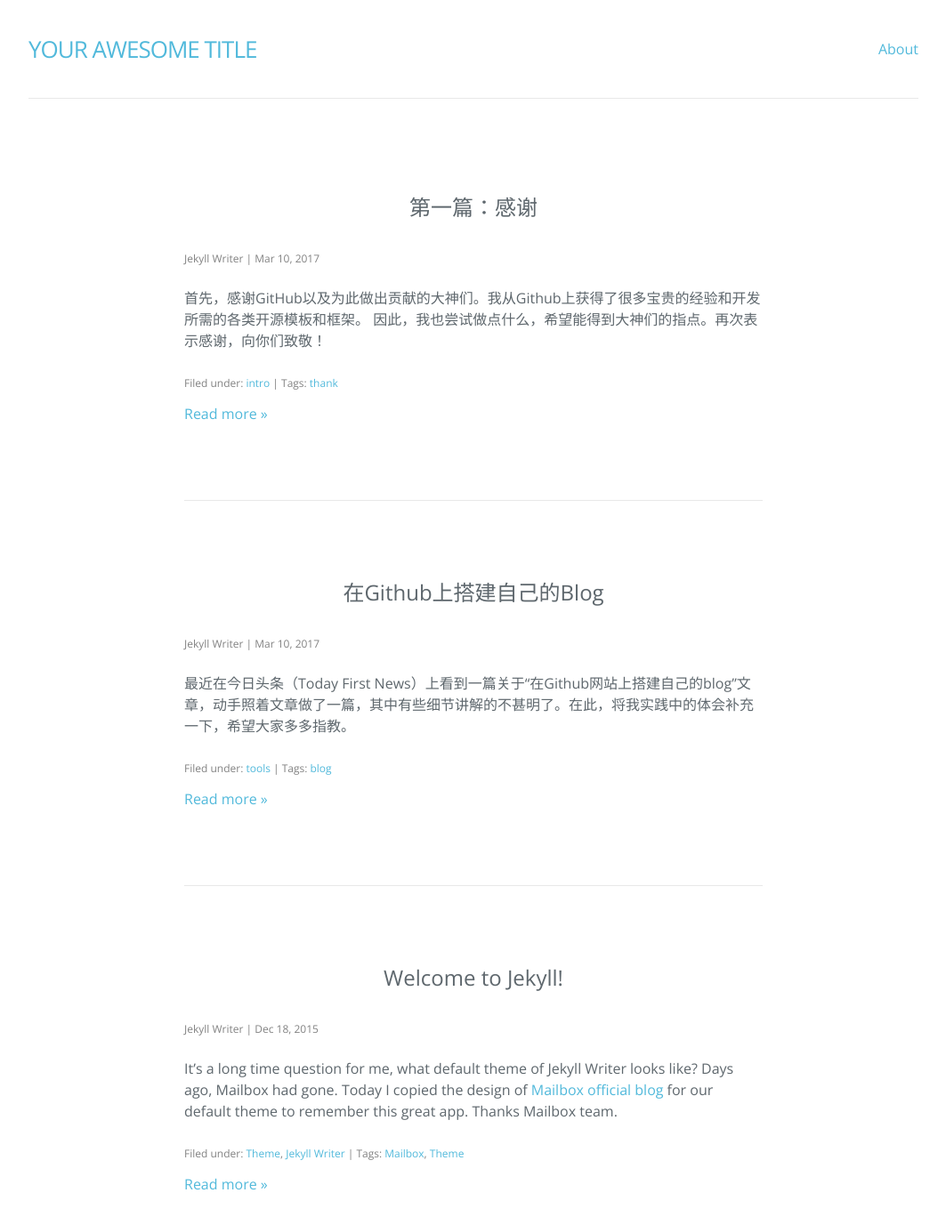
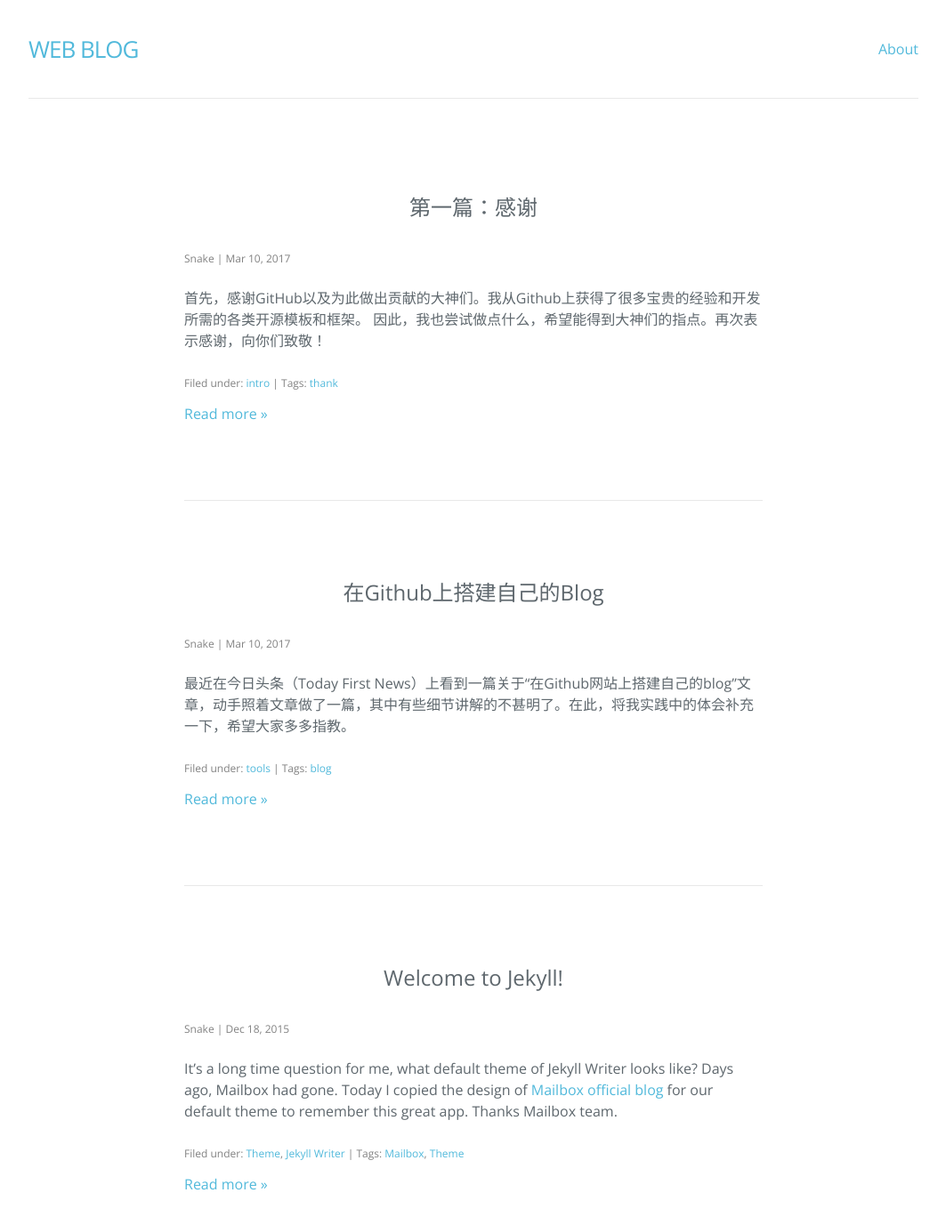
Before and after one commit to zhjq19660117/blog7096, a Jekyll site: the page built from index.html, in a window 1280 px wide and 1400 px high. Shown: the top 1377 px of the window at 89% size, without its empty margins (108-1171 px from the left). Built offline with Jekyll 4.4.1, drawn with Linux system fonts in a browser that asks for light colours; nearby versions of some CDN libraries; the list of posts is cut into pages by our own code; some of the changed text lies outside the part shown.

Commit message:
Update _config.yml

```diff
--- a/_config.yml
+++ b/_config.yml
@@ -6,16 +6,16 @@
 # 'jekyll serve'. If you change this file, please restart the server process.
 
 # Site settings
-title: Your awesome title
-author: Jekyll Writer
+title: web blog
+author: Snake
 description: > # this means to ignore newlines until "baseurl:"
   This theme is disigned based on Mailbox Blog, and licensed under MIT.
   This theme is also default theme for new site created by Jekyll Writer.
 permalink: /:year/:month/:day/:title/
 paginate: 6
 paginate_path: "/page/:num/"
-twitter_username: jekyllwriter
-github_username:  jekyllwriter
+twitter_username: zhjq19660117
+github_username:  zhjq19660117
 gems: [jekyll-paginate]
 markdown: kramdown
 baseurl: "/blog7096"
```
